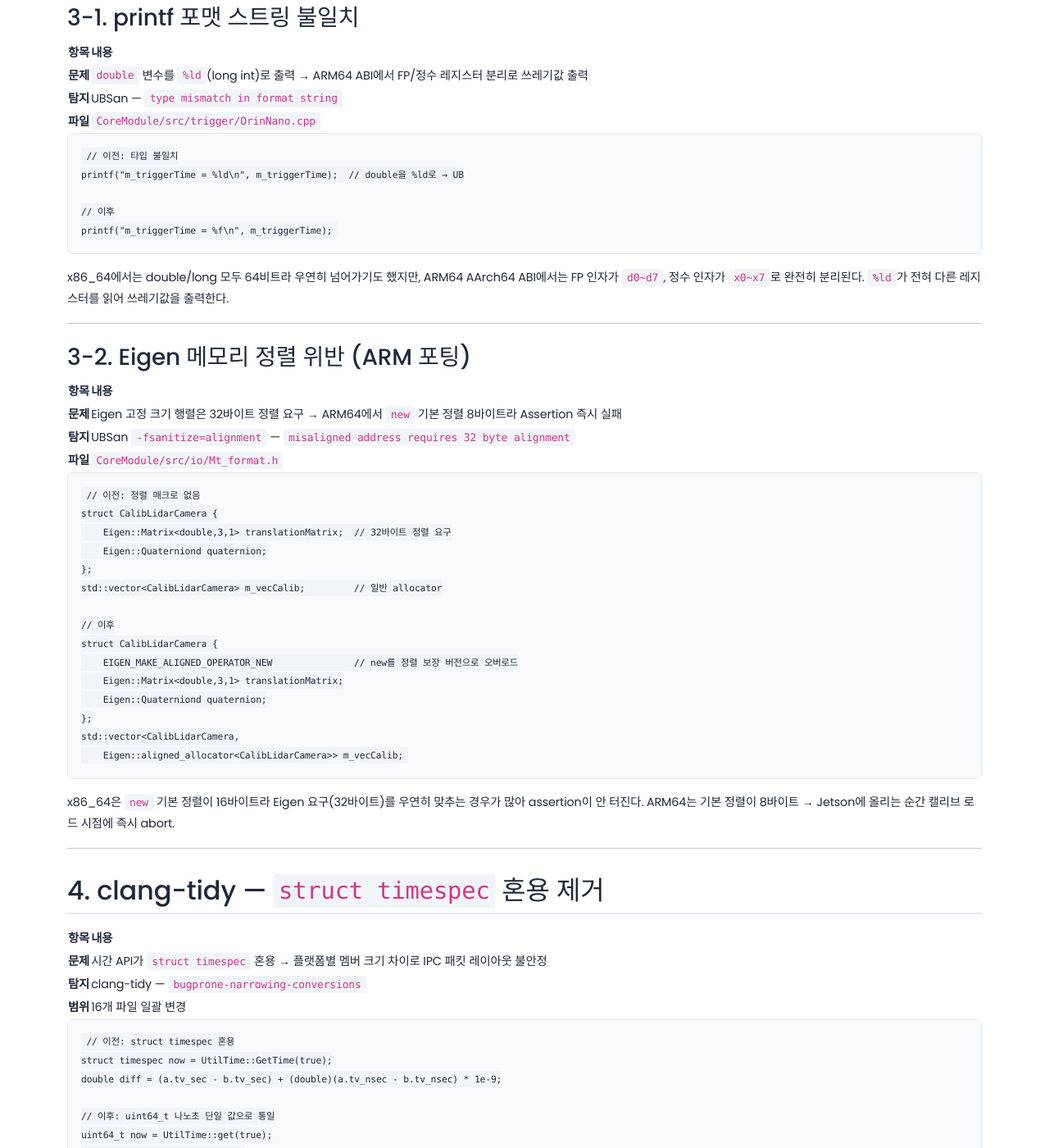
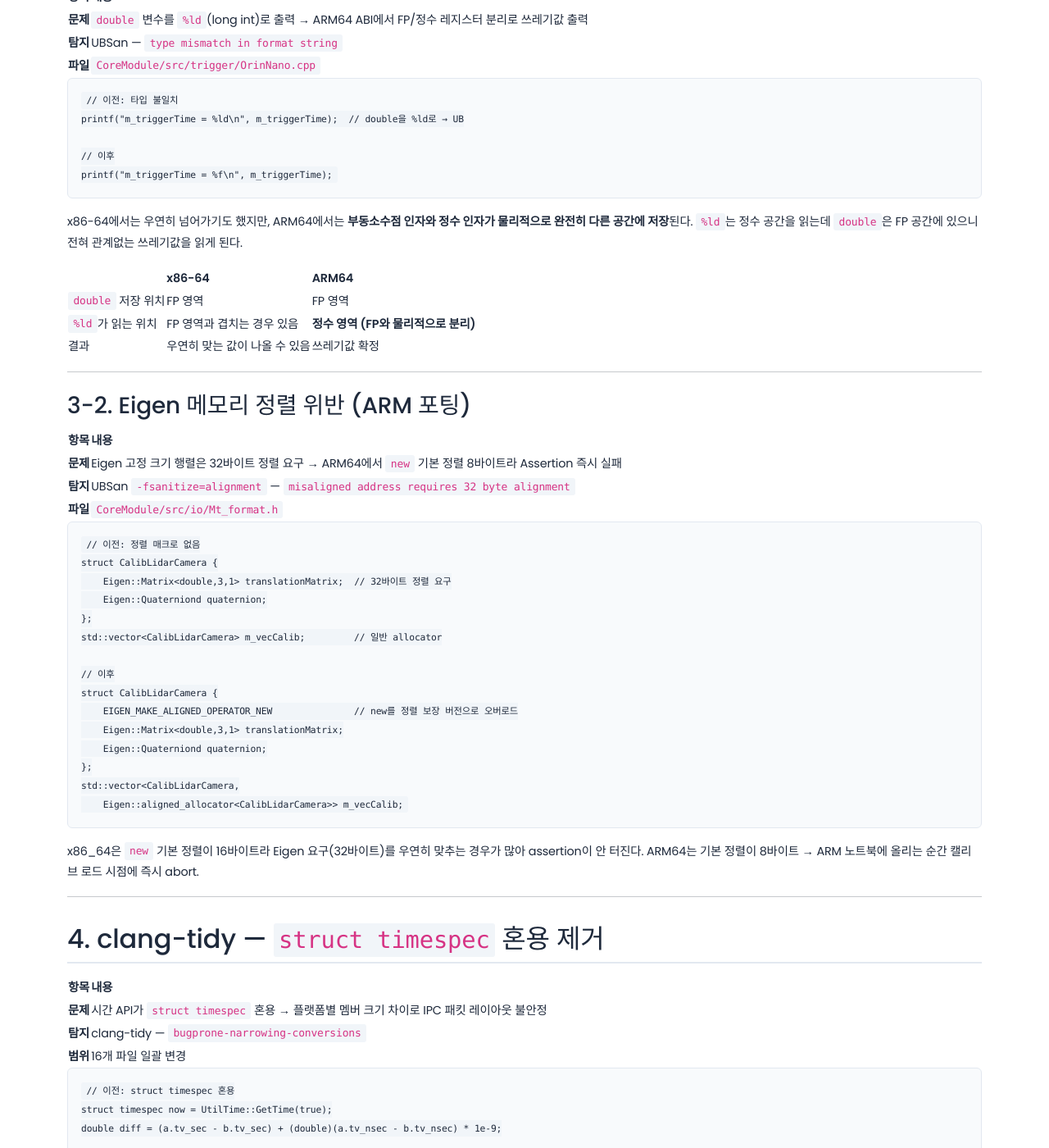
Before and after one commit to jinwoo-Sync/jinwoo-Sync.github.io, a Jekyll site: the page built from _posts/2026-03-01-sw-quality-sanitizer.md, in a window 1280 px wide and 1400 px high, scrolled down 1551 px. Shown: the whole window at 82% size. Built offline with Jekyll 4.4.1, drawn with Linux system fonts in a browser that asks for light colours; some of the changed text lies outside the part shown.

Commit message:
수정 될 부분 수정

````diff
--- a/_posts/2026-03-01-sw-quality-sanitizer.md
+++ b/_posts/2026-03-01-sw-quality-sanitizer.md
@@ -53,8 +53,6 @@ std::atomic<double> m_triggerTime{-1.0};
 
 기존 SC400, CameraEconRoute 클래스는 동일 패턴에서 `mutex`/`atomic`을 올바르게 쓰고 있었는데, ARM 포팅 시 빠르게 작성한 OrinNano에만 누락됐다.
 
-**ARM에서 특히 중요한 이유**: x86은 TSO(Total Store Order) 메모리 모델이라 레이스가 잠자는 경우가 있지만, ARM64는 약한 메모리 모델이라 Jetson에서 확정적으로 터진다. ARM64에서 `std::atomic`은 `ldar`/`stlr`(Load-Acquire/Store-Release) 명령어로 컴파일되어 메모리 배리어가 보장된다.
-
 ---
 
 ## 3. UBSan — 두 가지 사례
@@ -77,7 +75,13 @@ printf("m_triggerTime = %ld\n", m_triggerTime);  // double을 %ld로 → UB
 printf("m_triggerTime = %f\n", m_triggerTime);
 ```
 
-x86_64에서는 double/long 모두 64비트라 우연히 넘어가기도 했지만, ARM64 AArch64 ABI에서는 FP 인자가 `d0~d7`, 정수 인자가 `x0~x7`로 완전히 분리된다. `%ld`가 전혀 다른 레지스터를 읽어 쓰레기값을 출력한다.
+x86-64에서는 우연히 넘어가기도 했지만, ARM64에서는 **부동소수점 인자와 정수 인자가 물리적으로 완전히 다른 공간에 저장**된다. `%ld`는 정수 공간을 읽는데 `double`은 FP 공간에 있으니 전혀 관계없는 쓰레기값을 읽게 된다.
+
+| | x86-64 | ARM64 |
+|--|--|--|
+| `double` 저장 위치 | FP 영역 | FP 영역 |
+| `%ld`가 읽는 위치 | FP 영역과 겹치는 경우 있음 | **정수 영역 (FP와 물리적으로 분리)** |
+| 결과 | 우연히 맞는 값이 나올 수 있음 | 쓰레기값 확정 |
 
 ---
 
@@ -107,7 +111,7 @@ std::vector<CalibLidarCamera,
     Eigen::aligned_allocator<CalibLidarCamera>> m_vecCalib;
 ```
 
-x86_64은 `new` 기본 정렬이 16바이트라 Eigen 요구(32바이트)를 우연히 맞추는 경우가 많아 assertion이 안 터진다. ARM64는 기본 정렬이 8바이트 → Jetson에 올리는 순간 캘리브 로드 시점에 즉시 abort.
+x86_64은 `new` 기본 정렬이 16바이트라 Eigen 요구(32바이트)를 우연히 맞추는 경우가 많아 assertion이 안 터진다. ARM64는 기본 정렬이 8바이트 → ARM 노트북에 올리는 순간 캘리브 로드 시점에 즉시 abort.
 
 ---
 
````
